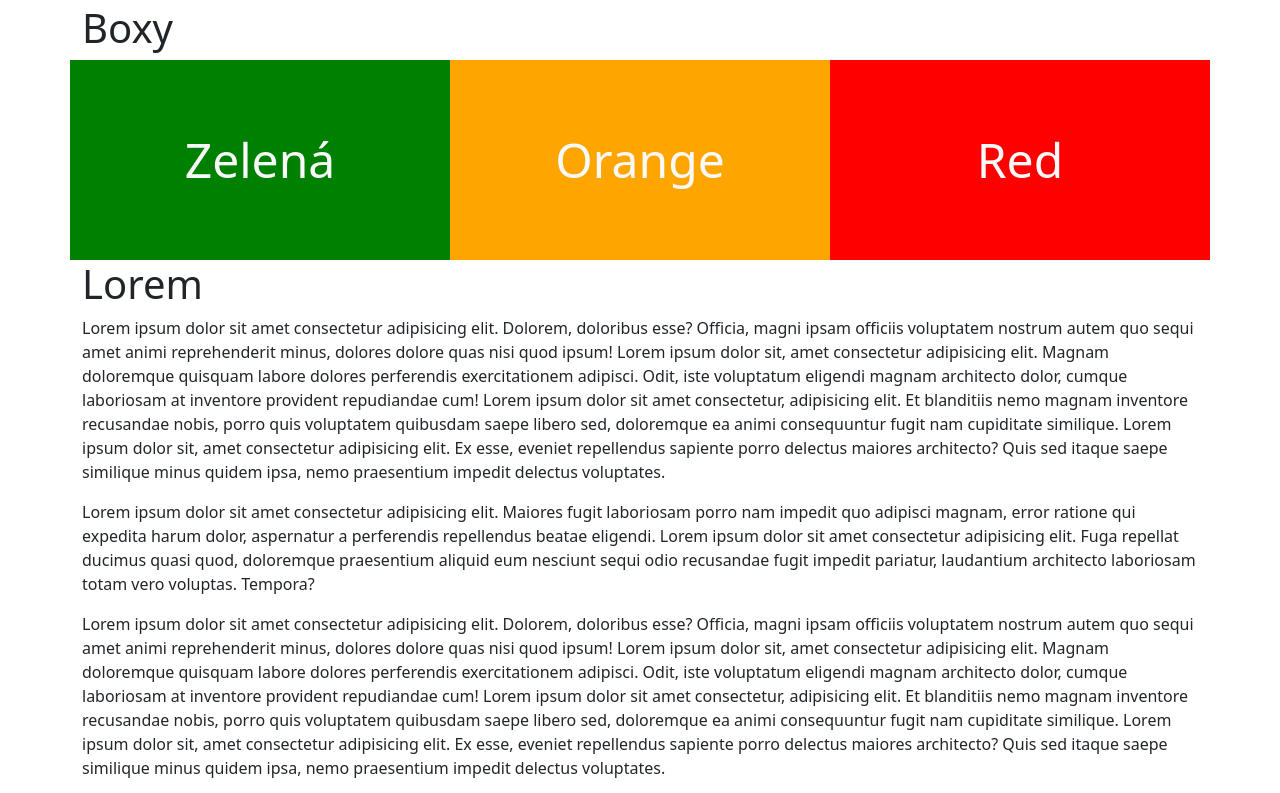
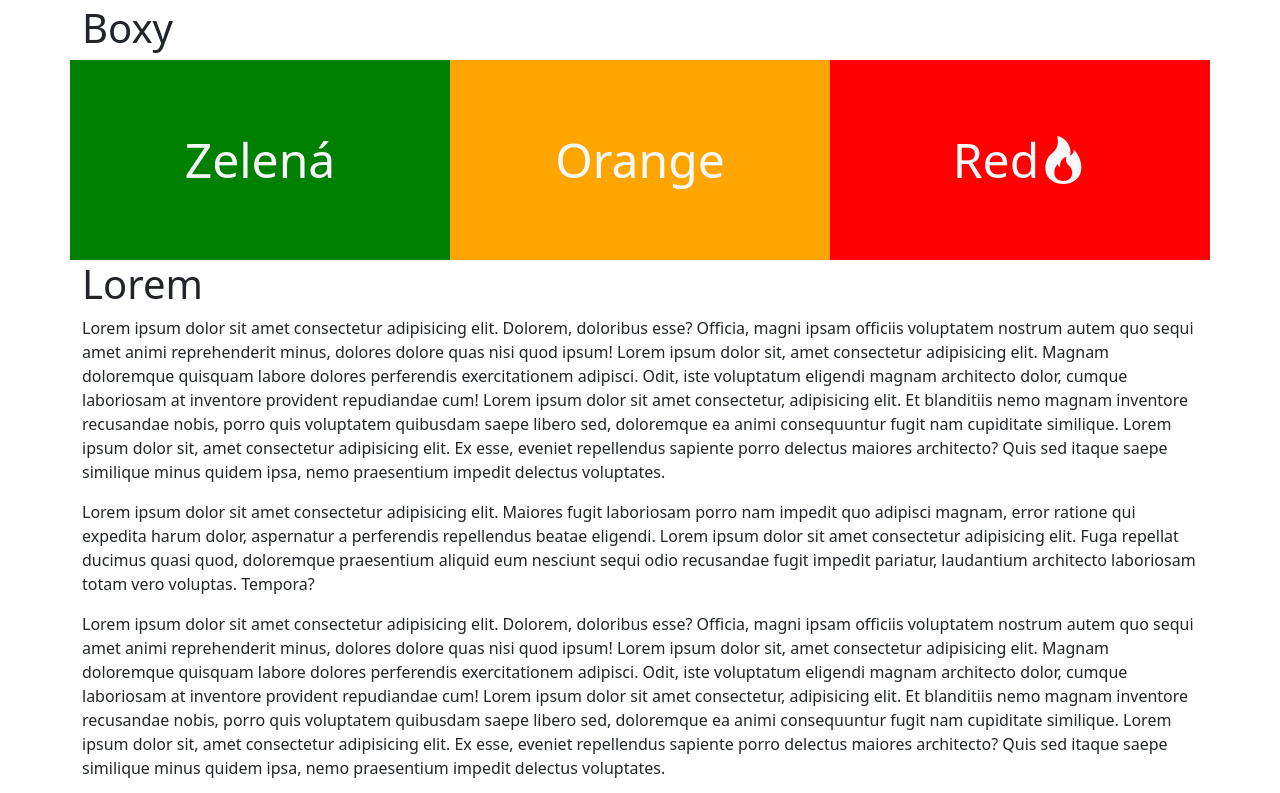
Before and after one commit to gyarab/2023_wa_pisemka_petrik, a plain HTML site: page index.html in a window 1280 px wide. Shown: the part 820-1613 px from the top of the page. Drawn offline with nearby package versions, Linux system fonts and the light colour scheme; grey boxes are pictures that could not be loaded.

Commit message:
icon idk

```diff
--- a/index.html
+++ b/index.html
@@ -86,7 +86,7 @@
             </div>
             <div class="col-lg-4 order-1 order-lg-3 d-flex align-items-center justify-content-center"
                 style="background-color: red; height: 200px;">
-                <div class="d-flex  display-5 text-light">Red</div>
+                <div class="d-flex  display-5 text-light">Red <i class="bi bi-fire"></i></div>
             </div>
         </div>
 
```
